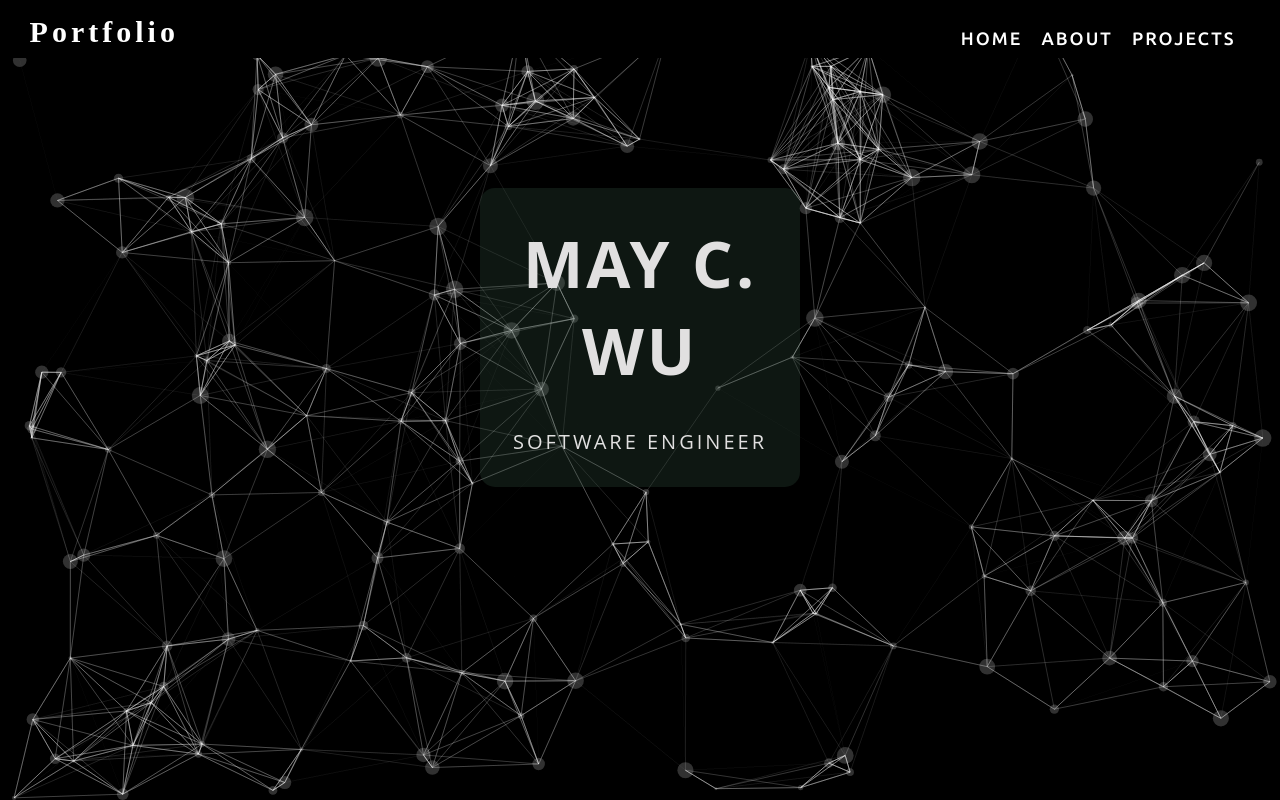
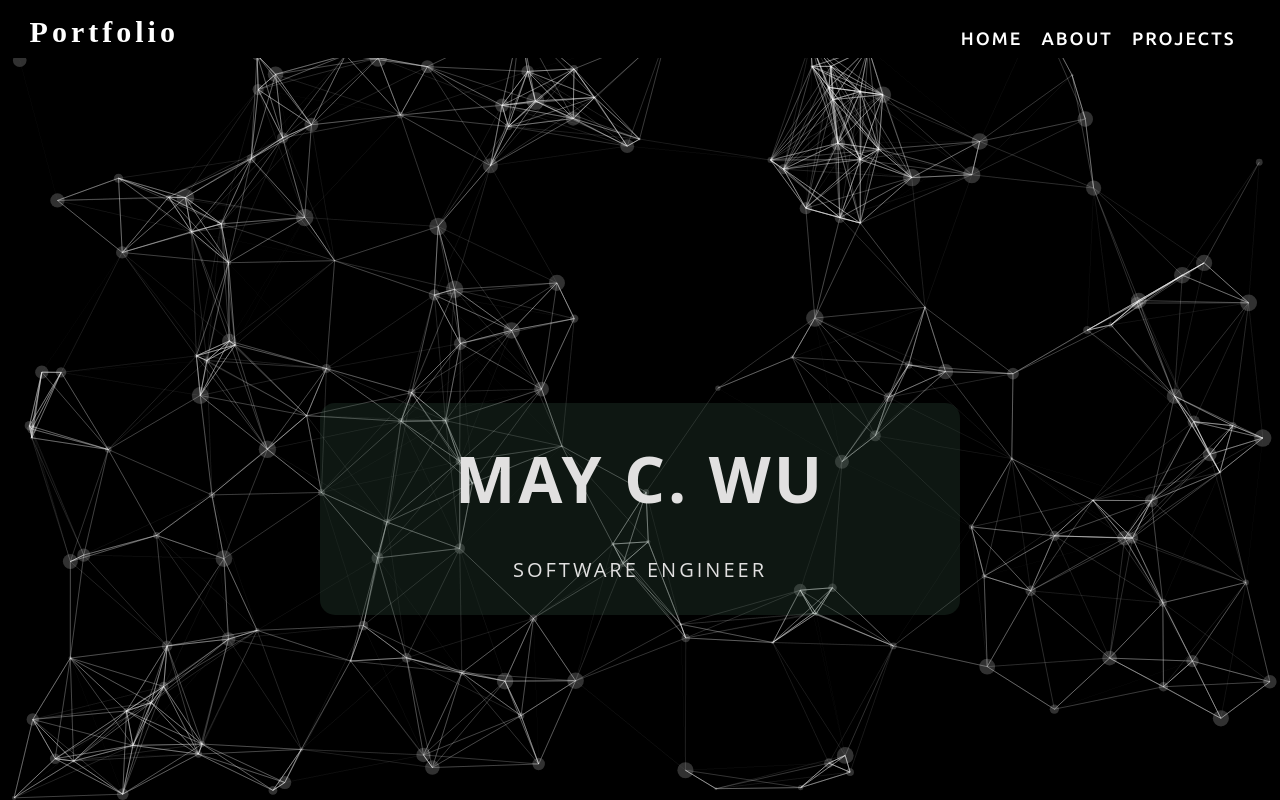
Before and after one commit to maycwu/maywu-portfolio, a React (Create React App) app: page / in a window 1280 px wide. Built offline with nearby package versions, Linux system fonts and the light colour scheme; a web font is replaced by a local one.

Commit message:
changes on window laptop

```diff
--- a/src/components/Home.js
+++ b/src/components/Home.js
@@ -24,7 +24,7 @@ function Home() {
         initial='visible'
         whileInView='hidden'
         viewport={{ once: true }}
-        transition={{ duration: 1 }}
+        transition={{ duration: 0.9 }}
         variants={{
           visible: { opacity: 1, scale: 1 },
           hidden: { opacity: 0, scale: 0 },
--- a/src/css/Home.css
+++ b/src/css/Home.css
@@ -152,3 +152,17 @@ span {
     font-size: 8px;
   }
 }
+
+/* for laptop screens */
+@media screen and (min-height: 300px) {
+  .home {
+    border-radius: 15px;
+    width: 50%;
+    top: -400px;
+  }
+  .learn-more {
+    top: -380px;
+    width: 25%;
+  }
+
+}
```
Also changed, not shown: public/img/profile-test.jpg (added), public/img/profile.jpeg.
